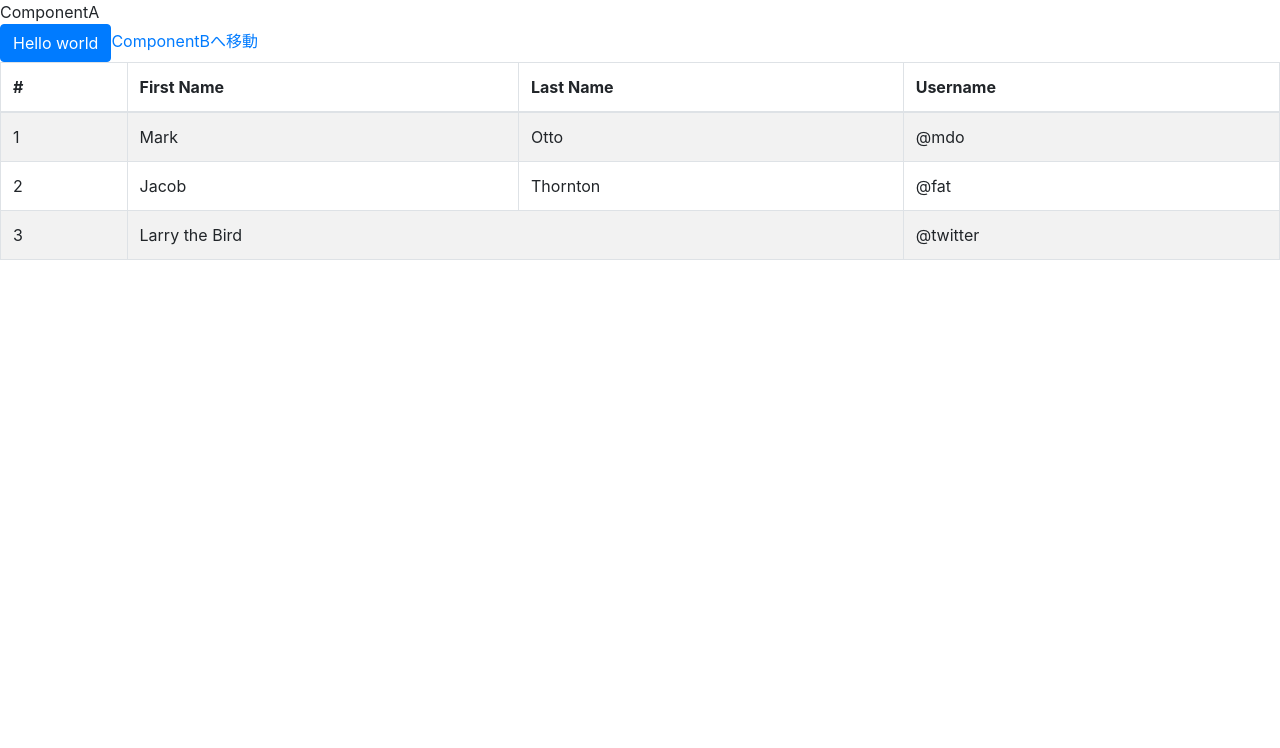
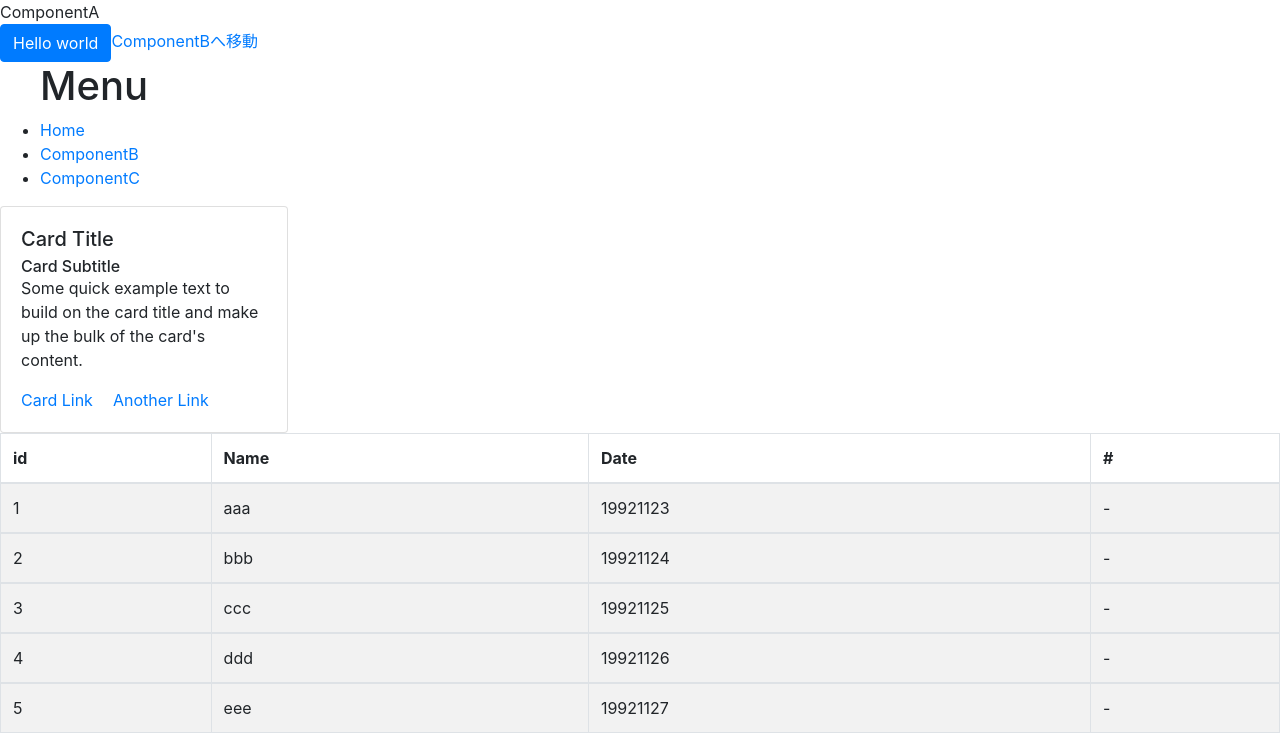
Before and after one commit to tomoya0417/react-tomoya, a React (Create React App) app: page / in a window 1280 px wide. Shown: the top 748 px of the page. Built offline with nearby package versions, Linux system fonts and the light colour scheme.

Commit message:
react-tomoya

```diff
--- a/src/ComponentA.js
+++ b/src/ComponentA.js
@@ -1,15 +1,77 @@
 import React from 'react'
 import { Link } from 'react-router-dom';
-import { Button,Table } from 'react-bootstrap';
+import { Button,Card,Table } from 'react-bootstrap';
 import 'bootstrap/dist/css/bootstrap.min.css';
 
+const sampleArray = [
+  { id: 1, name: 'aaa', date: 19921123 },
+  { id: 2, name: 'bbb', date: 19921124 },
+  { id: 3, name: 'ccc', date: 19921125 },
+  { id: 4, name: 'ddd', date: 19921126 },
+  { id: 5, name: 'eee', date: 19921127 },
+];
+
+const th = (data) =>{
+  console.log(data)
+  return(
+    <tr>
+      <td>{data.id}</td>
+      <td>{data.name}</td>
+      <td>{data.date}</td>
+    </tr>
+  );
+};
 const ComponentA = () => {
     return (
      <>
         <div>ComponentA</div>
         <Button variant="primary">Hello world</Button>
         <Link to="componentb" >ComponentBへ移動</Link>
-        <Table striped bordered hover>
+
+      <ul>
+        <h1>Menu</h1>
+        <li><Link to="/" >Home</Link></li>
+        <li><Link to="componentb" >ComponentB</Link></li>
+        <li><Link to="componentc" >ComponentC</Link></li>
+      </ul>
+
+    <Card style={{ width: '18rem'}}>
+      <Card.Body>
+        <Card.Title>Card Title</Card.Title>
+        <Card.Subtitle className="mb-2text-muted">Card Subtitle</Card.Subtitle>
+        <Card.Text>
+          Some quick example text to build on the card
+          title and make up the bulk of the card's content.
+        </Card.Text>
+        <Card.Link href="#">Card Link</Card.Link>
+        <Card.Link href="#">Another Link</Card.Link>
+      </Card.Body>
+    </Card>
+
+    <Table striped bordered hover>
+  <thead>
+    <tr>
+      <th>id</th>
+      <th>Name</th>
+      <th>Date</th>
+      <th>#</th>
+    </tr>
+  </thead>
+
+  {sampleArray.map((data) => {
+    console.log(data);
+    return <tbody>
+      <tr>
+        <td>{data.id}</td>
+        <td>{data.name}</td>
+        <td>{data.date}</td>
+        <td>-</td>
+      </tr>
+    </tbody>
+  })}
+  </Table>
+
+  <Table striped bordered hover>
   <thead>
     <tr>
       <th>#</th>
```
